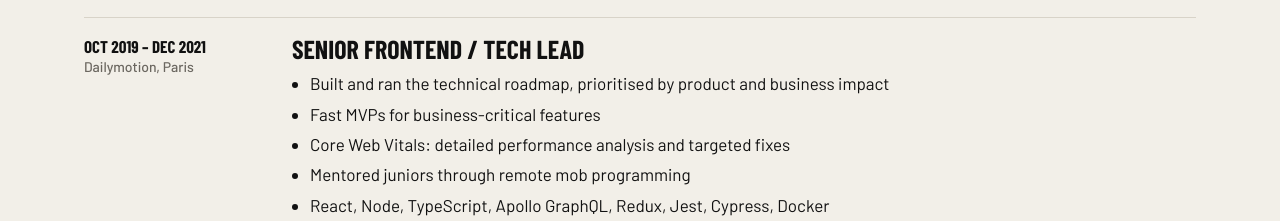
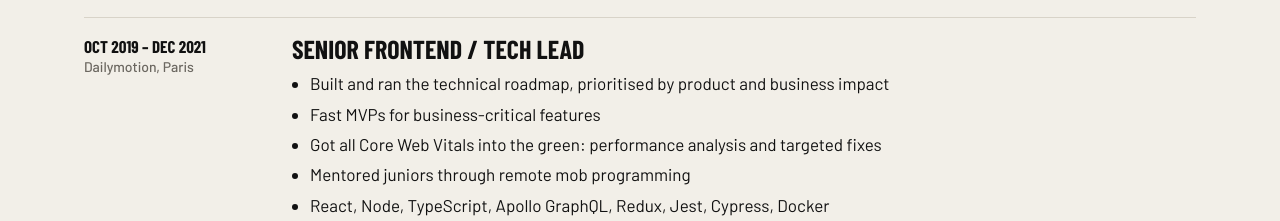
Before and after one commit to stephenoreilly2/stephenoreilly2.github.io, a plain HTML site: page index.html in a window 1280 px wide. Shown: the part 2184-2405 px from the top of the page. Drawn offline with nearby package versions, Linux system fonts and the light colour scheme; a web font is replaced by a local one.

Commit message:
Core Web Vitals: all green
Co-Authored-By: Claude Opus 5.5 <noreply@anthropic.com>

```diff
--- a/index.html
+++ b/index.html
@@ -406,7 +406,7 @@
     { from: "2019-10", to: "2021-12", org: "Dailymotion, Paris", role: "Senior Frontend / Tech Lead", sec: 9, scene: "vitals",
       title: "Delivering as a mob",
       cap: "As tech lead I owned the technical roadmap and got Core Web Vitals into the green. To ship business-critical MVPs fast, we worked as a mob: four people, one keyboard, all remote. It's also how our junior developers levelled up.", cues: [0, .4, .7], ship: [.86, "Business-critical MVPs, fast"],
-      detail: ["Built and ran the technical roadmap, prioritised by product and business impact", "Fast MVPs for business-critical features", "Core Web Vitals: detailed performance analysis and targeted fixes", "Mentored juniors through remote mob programming", "React, Node, TypeScript, Apollo GraphQL, Redux, Jest, Cypress, Docker"] },
+      detail: ["Built and ran the technical roadmap, prioritised by product and business impact", "Fast MVPs for business-critical features", "Got all Core Web Vitals into the green: performance analysis and targeted fixes", "Mentored juniors through remote mob programming", "React, Node, TypeScript, Apollo GraphQL, Redux, Jest, Cypress, Docker"] },
     { from: "2022-01", to: "2025-12", org: "Dailymotion", role: "Engineering Manager", sec: 10, scene: "criticalpath", ship: [.88, "Video and ads that survive outages"],
       title: "Video and ads keep playing when the API is down",
       cap: "As engineering manager I took the team through the loading sequence, so ads display earlier: about 9% more display ads. We removed the API and the in-memory database from the critical path, so video and ads still play during an outage. We also blocked unwanted bots on the API, saving about eight thousand euros a month.",
```
